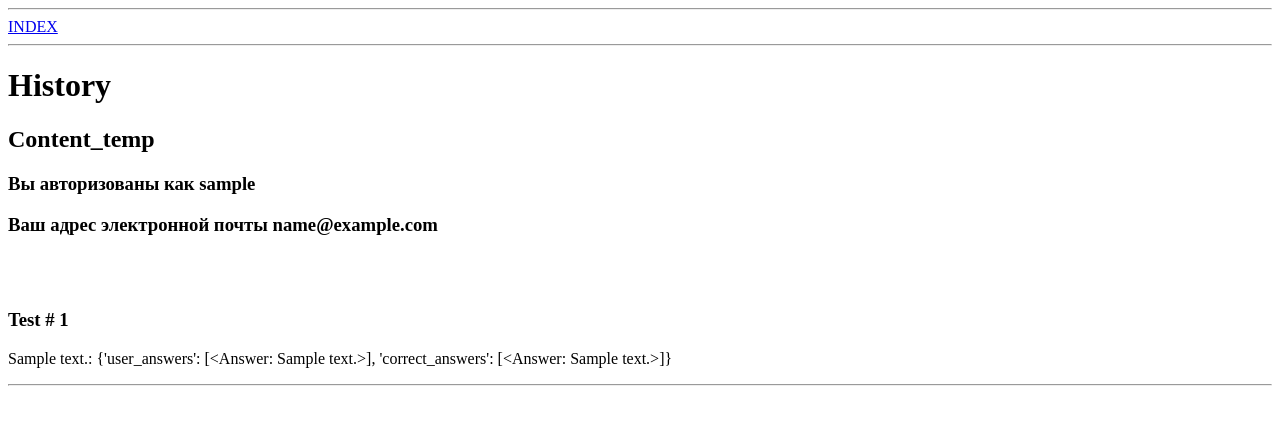
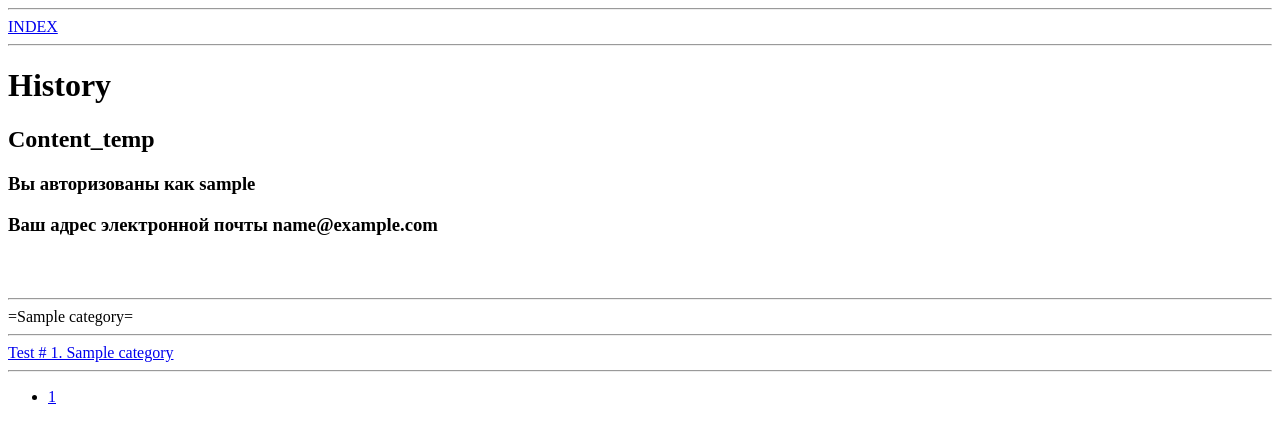
Before and after one commit to rYauheni/LegalTrainer, a Django app: page /profile/history in a window 1280 px wide. Shown: the top 443 px of the page. Run offline with Django 4.2, Linux system fonts and the light colour scheme; a user stored in the database is signed in; tables that the repository leaves empty hold one stand-in row (values such as "Sample post").

Commit message:
refactored history block in userprofile app: history divided into history (general) and detail history for each user_test

```diff
--- a/userprofile/templates/userprofile/history.html
+++ b/userprofile/templates/userprofile/history.html
@@ -16,13 +16,20 @@
     {% endif %}
 
     <br><br>
+<hr>
+{% for c in user_test_cats %}
+    ={{ c }}=
+{% endfor %}
+<hr>
 
     {% if user.is_authenticated %}
-        {% for result in user_results %}
-            <h3>Test # {{ result.0 }}</h3>
-            {% for key, value in result.1.items %}
-                <p>{{ key }}: {{ value }}</p>
-            {% endfor %}
+        {% for user_test in user_tests %}
+            <a href="{% url 'history_detail_url' pk=user_test.id %}">
+                Test # {{ user_test.id }}. {{ user_test.test.testquestion_set.first.question.category.title  }}
+            </a>
+<!--            {% for key, value in result.1.items %}-->
+<!--                <p>{{ key }}: {{ value }}</p>-->
+<!--            {% endfor %}-->
             <hr>
         {% empty %}
             <p>Вы не прошли ещё ни одного теста</p>
@@ -31,4 +38,14 @@
         <p><a href="{% url 'login_url' %}">ВОЙТИ</a></p>
         <p><a href="{% url 'register_url' %}">РЕГИСТРАЦИЯ</a></p>
     {% endif %}
+
+    <nav>
+        <ul>
+            {% for p in paginator.page_range %}
+                <li>
+                    <a href="?page={{ p }}">{{ p }}</a>
+                </li>
+            {% endfor %}
+        </ul>
+    </nav>
 {% endblock %}
--- a/userprofile/urls.py
+++ b/userprofile/urls.py
@@ -15,7 +15,8 @@ urlpatterns = [
     path('profile/change-password', views.change_password, name='change_pw_url'),
     path('profile/change-password/success', views.get_change_pw_success, name='change_pw_success_url'),
 
-    path('profile/history', views.show_history, name='history_url'),
+    path('profile/history', views.UserTestHistoryListView.as_view(), name='history_url'),
+    path('profile/history/<int:pk>', views.UserTestDetailView.as_view(), name='history_detail_url'),
 
     path('profile/stat', views.show_stat, name='stat_url'),
 
--- a/userprofile/views.py
+++ b/userprofile/views.py
@@ -4,7 +4,7 @@ from django.contrib.auth import login, logout, update_session_auth_hash
 from django.contrib.auth.views import LoginView
 from django.urls import reverse_lazy, reverse
 from django.core.exceptions import ValidationError
-from django.views.generic import CreateView
+from django.views.generic import CreateView, ListView, DetailView
 
 from .models import UserStat
 from .forms import RegisterUserForm, LoginUserForm, UserProfileForm, UserPasswordChangeForm
@@ -117,32 +117,114 @@ def get_change_pw_success(request):
     return render(request, 'userprofile/change_pw_success.html')
 
 
-def show_history(request):
-    user_tests = UserTestModel.objects.filter(user=request.user).order_by('-id')
-    user_results = []
-    for user_test in user_tests:
-        user_test_questions = user_test.test.testquestion_set.order_by('order')
-        user_answers = UserTestAnswer.objects.get(user_test=user_test)
-        test_result = {}
-        for user_test_question in user_test_questions:
-            question = user_test_question.question
+# def show_history(request):
+#     user_tests = UserTestModel.objects.filter(user=request.user).order_by('-id')
+#     user_results = []
+#     for user_test in user_tests:
+#         user_test_questions = user_test.test.testquestion_set.order_by('order')
+#         user_answers = UserTestAnswer.objects.get(user_test=user_test)
+#         test_result = {}
+#         for user_test_question in user_test_questions:
+#             question = user_test_question.question
+#
+#             test_result.setdefault(question, {
+#                 'user_answers': [],
+#                 'correct_answers': []
+#             })
+#             user_answers_list = user_answers.user_answers.filter(question=question)
+#             for u_answer in user_answers_list:
+#                 test_result[question]['user_answers'].append(u_answer)
+#
+#             if not test_result[question]['correct_answers']:
+#                 correct_answers = Answer.objects.filter(question=question, correctness=True)
+#                 for c_answer in correct_answers:
+#                     test_result[question]['correct_answers'].append(c_answer)
+#         user_results.append(test_result)
+#     len_results = len(user_results)
+#     user_results = [(len_results - i, user_results[i]) for i in range(len_results)]
+#     return render(request, 'userprofile/history.html', context={'user_results': user_results})
 
-            test_result.setdefault(question, {
-                'user_answers': [],
-                'correct_answers': []
-            })
-            user_answers_list = user_answers.user_answers.filter(question=question)
-            for u_answer in user_answers_list:
-                test_result[question]['user_answers'].append(u_answer)
 
-            if not test_result[question]['correct_answers']:
-                correct_answers = Answer.objects.filter(question=question, correctness=True)
-                for c_answer in correct_answers:
-                    test_result[question]['correct_answers'].append(c_answer)
-        user_results.append(test_result)
-    len_results = len(user_results)
-    user_results = [(len_results - i, user_results[i]) for i in range(len_results)]
-    return render(request, 'userprofile/history.html', context={'user_results': user_results})
+class UserTestHistoryListView(ListView):
+    template_name = 'userprofile/history.html'
+    model = UserTestModel
+    context_object_name = 'user_tests'
+    paginate_by = 10
+
+    def get_queryset(self):
+        return UserTestModel.objects.filter(user=self.request.user).order_by('-id')
+
+    def get_context_data(self, **kwargs):
+        context = super().get_context_data(**kwargs)
+
+        # Получить список объектов UserTestModel из контекста
+        user_tests = context['user_tests']
+
+        # Создадим список для хранения категорий
+        category_titles = []
+
+        for user_test in user_tests:
+            test = user_test.test  # Получить связанный объект Test
+            first_test_question = test.testquestion_set.first()  # Получить первый объект TestQuestion
+
+            if first_test_question:
+                category_title = first_test_question.question.category.title
+            else:
+                category_title = None  # Обработка случая, если нет вопросов в тесте
+
+            category_titles.append(category_title)
+
+        context['user_test_cats'] = category_titles
+        return context
+
+    # def get_queryset(self):
+    #     user_tests = UserTestModel.objects.filter(user=self.request.user).order_by('-id')
+    #     user_results = []
+    #
+    #     for user_test in user_tests:
+    #         user_test_questions = user_test.test.testquestion_set.order_by('order')
+    #         user_answers = UserTestAnswer.objects.get(user_test=user_test)
+    #         test_result = {}
+    #
+    #         for user_test_question in user_test_questions:
+    #             question = user_test_question.question
+    #             test_result.setdefault(question, {
+    #                 'user_answers': [],
+    #                 'correct_answers': []
+    #             })
+    #             user_answers_list = user_answers.user_answers.filter(question=question)
+    #             for u_answer in user_answers_list:
+    #                 test_result[question]['user_answers'].append(u_answer)
+    #
+    #             if not test_result[question]['correct_answers']:
+    #                 correct_answers = Answer.objects.filter(question=question, correctness=True)
+    #                 for c_answer in correct_answers:
+    #                     test_result[question]['correct_answers'].append(c_answer)
+    #
+    #         user_results.append(test_result)
+    #
+    #     len_results = len(user_results)
+    #     user_results = [(len_results - i, user_results[i]) for i in range(len_results)]
+    #
+    #     return user_results
+
+
+class UserTestDetailView(DetailView):
+    template_name = 'userprofile/history_detail.html'
+    model = UserTestModel
+    context_object_name = 'user_test'
+
+    def get_context_data(self, **kwargs):
+        context = super().get_context_data(**kwargs)
+        user_test = self.get_object()  # Получить текущий объект UserTestModel
+        test = user_test.test  # Получить связанный объект Test
+        first_test_question = test.testquestion_set.first()  # Получить первый объект TestQuestion
+        if first_test_question:
+            category = first_test_question.question.category.title
+        else:
+            category = None  # Обработка случая, если нет вопросов в тесте
+        context['user_test_cat'] = category
+        return context
 
 
 # def show_stat(request):
```
Also changed, not shown: userprofile/templates/userprofile/history_detail.html (added, +13 -0 lines).
